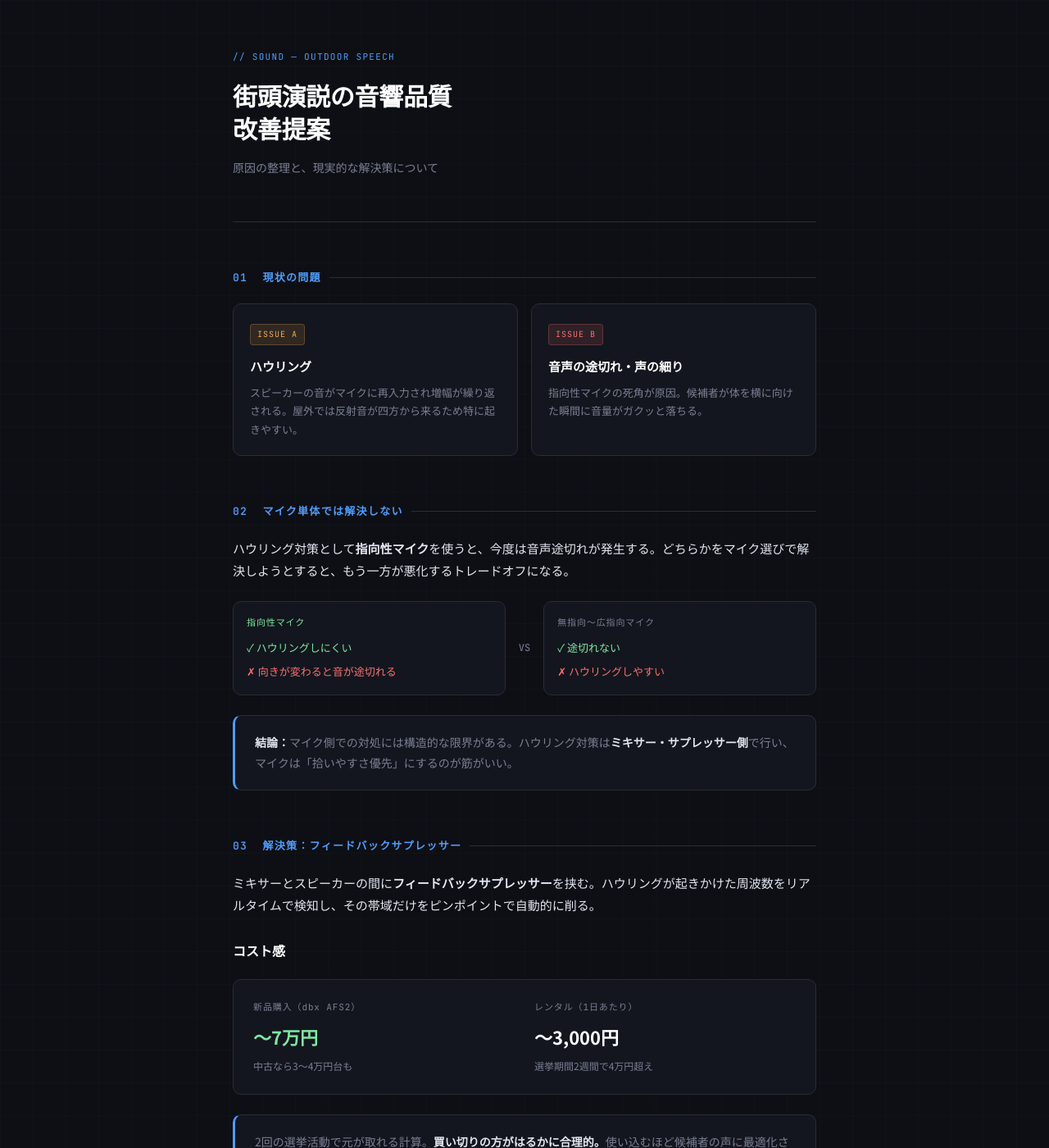
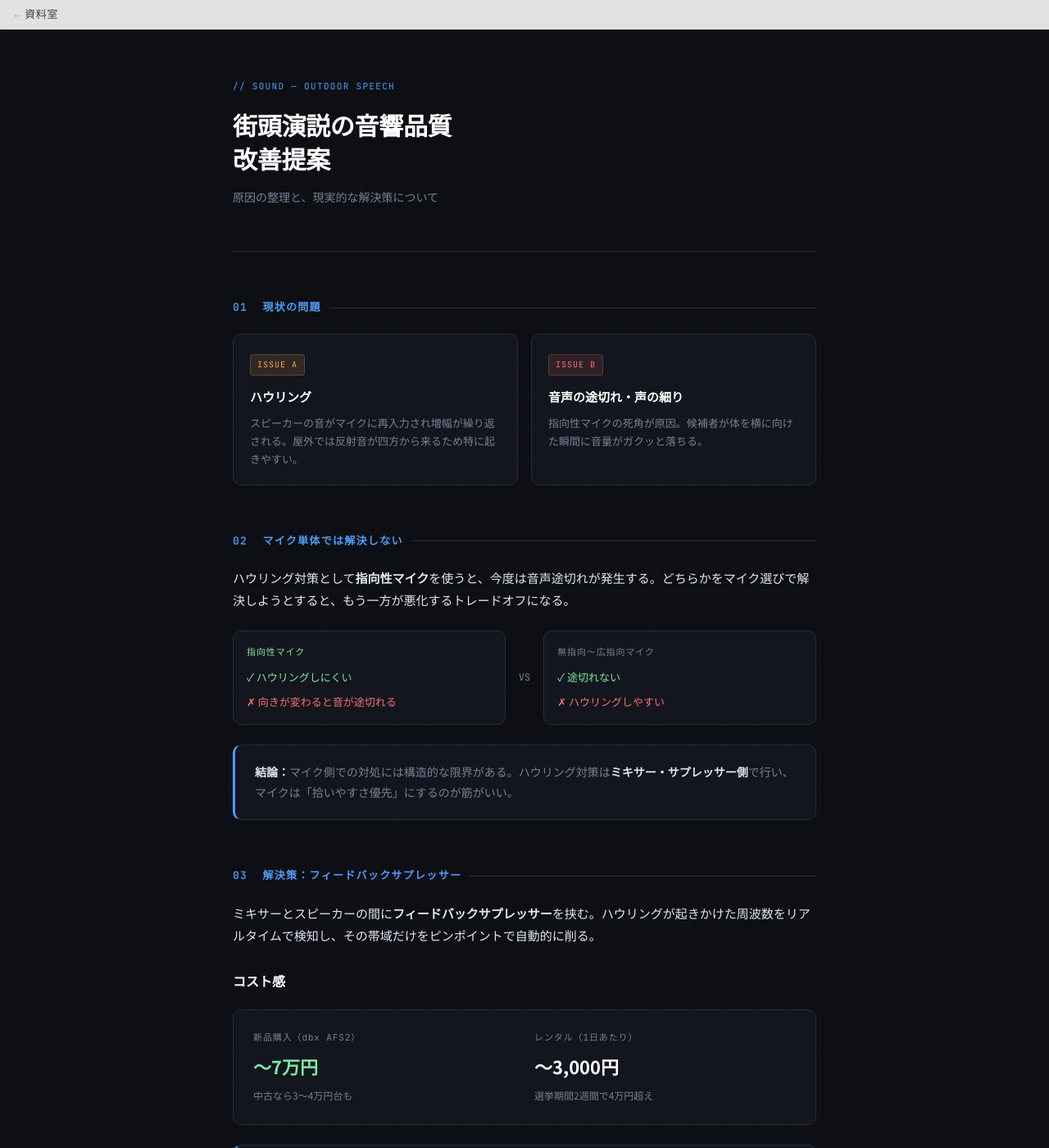
Before and after one commit to maskedrider88/maskedrider88.github.io, a Jekyll site: the page built from sound-outdoor_speech.html, in a window 1280 px wide and 1400 px high. Shown: the whole window at 82% size. Built offline with Jekyll 4.4.1, drawn with Linux system fonts in a browser that asks for light colours.

Commit message:
Update sound-outdoor_speech.html

```diff
--- a/sound-outdoor_speech.html
+++ b/sound-outdoor_speech.html
@@ -1,9 +1,7 @@
-<!DOCTYPE html>
-<html lang="ja">
-<head>
-<meta charset="UTF-8">
-<meta name="viewport" content="width=device-width, initial-scale=1.0">
-<title>街頭演説の音響品質改善提案</title>
+---
+layout: default
+---
+
 <style>
   @import url('https://fonts.googleapis.com/css2?family=Noto+Sans+JP:wght@400;500;700&family=JetBrains+Mono:wght@400;600&display=swap');
 
@@ -316,8 +314,7 @@
     letter-spacing: .05em;
   }
 </style>
-</head>
-<body>
+
 <div class="wrap">
 
   <header class="site-header">
@@ -499,5 +496,3 @@
   </footer>
 
 </div>
-</body>
-</html>
```
